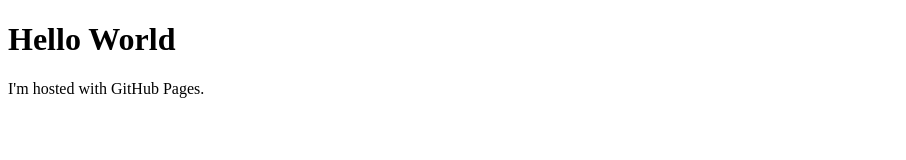
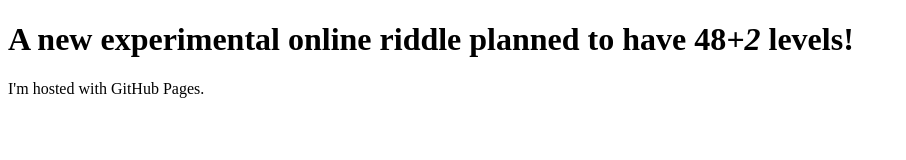
Before and after one commit to overflowstacked/overflowstacked.github.io, a plain HTML site: page index.html in a window 1280 px wide. Shown: the whole page, without its empty margins (0-906 px from the left). Drawn offline with Linux system fonts and the light colour scheme.

Commit message:
a few things
set up some stuff, functionality will be added later

```diff
--- a/index.html
+++ b/index.html
@@ -1,7 +1,8 @@
 <!DOCTYPE html>
+<title>Das Triadisches Ratsel - An Internet Riddle</title>
 <html>
-<body>
-<h1>Hello World</h1>
+<body> <!-- the start page won't look like this forever - i'm just too lazy to change it -->
+<h1>A new experimental online riddle planned to have 48<i>+2</i> levels!</h1>
 <p>I'm hosted with GitHub Pages.</p>
 </body>
 </html>
```
Also changed, not shown: gelb/redflag1.png (added), gelb/spinnyspinny.html (added), 1 other file.
